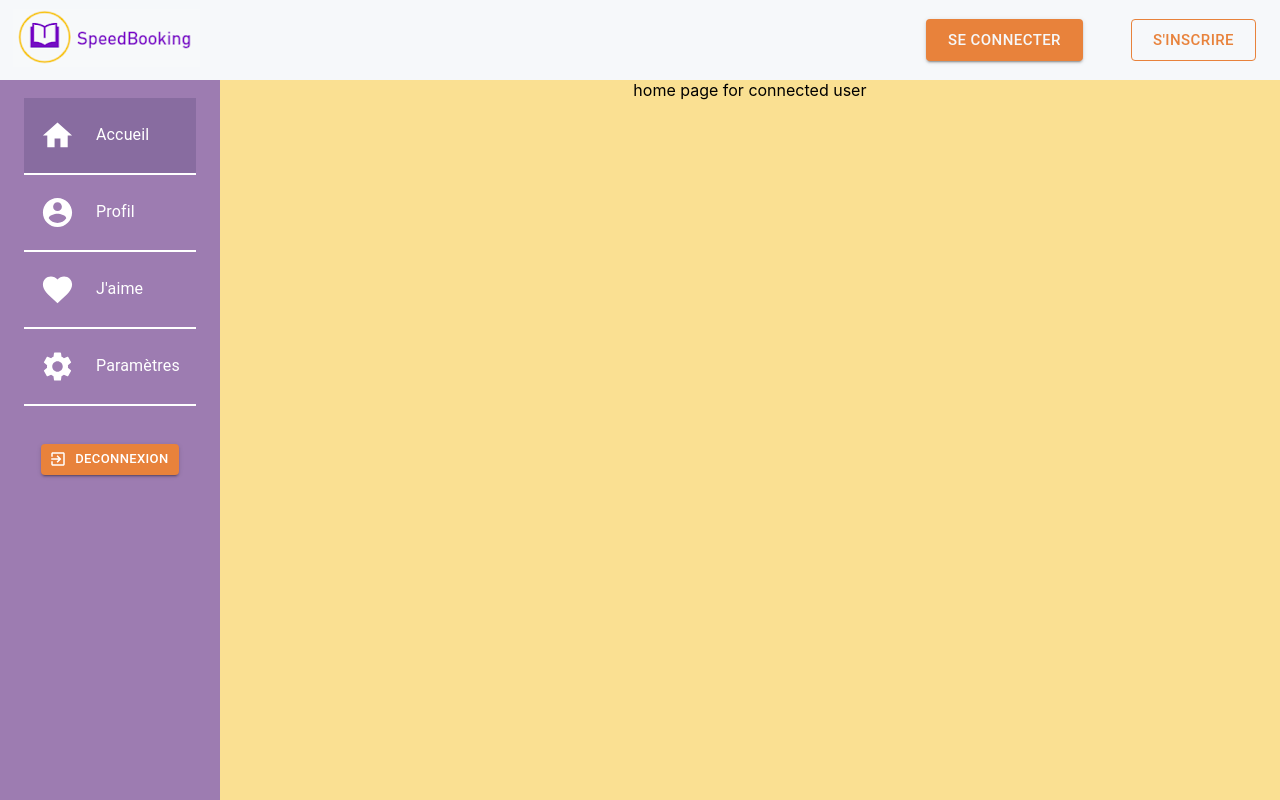
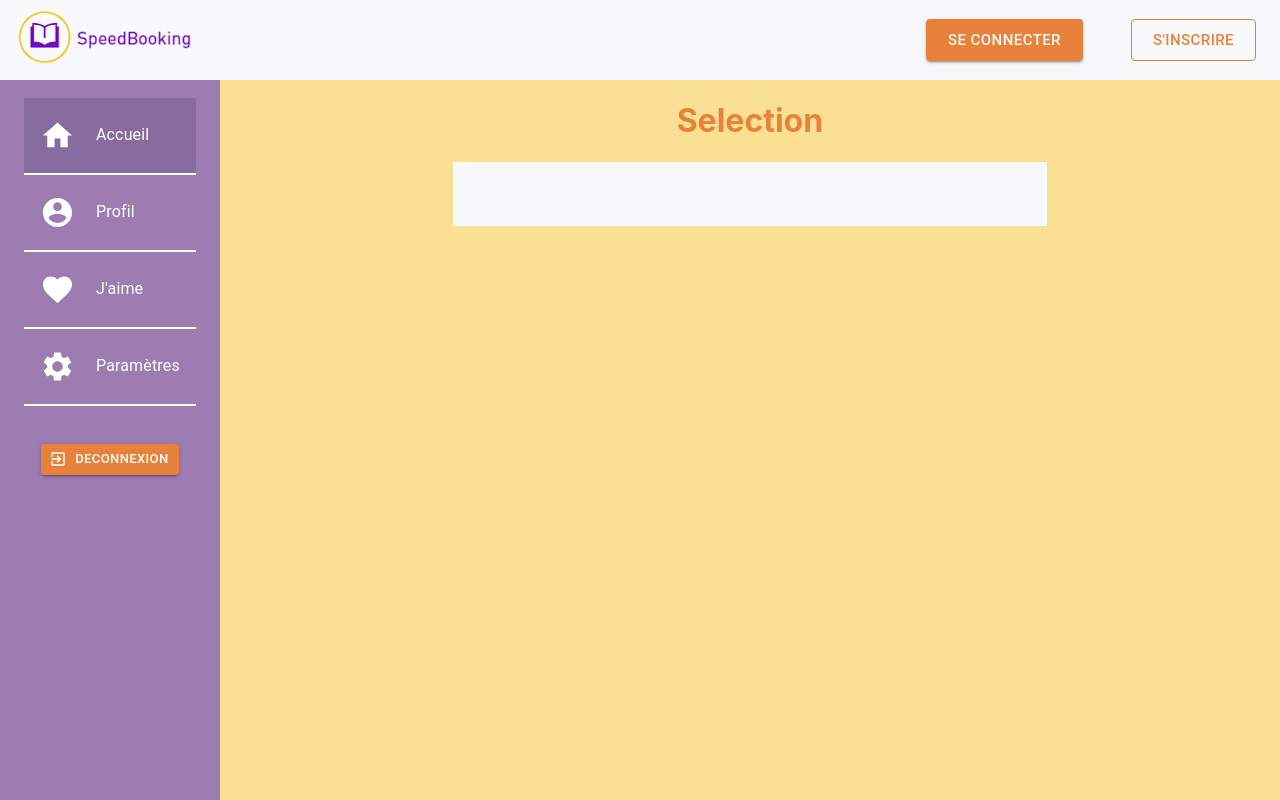
Before and after one commit to charleme/SpeedBooking-front, a React (Create React App) app: page / in a window 1280 px wide. Built offline with nearby package versions, Linux system fonts and the light colour scheme.

Commit message:
begin add_home

```diff
--- a/src/containers/ConnectedHomePage/ConnectedHomePage.tsx
+++ b/src/containers/ConnectedHomePage/ConnectedHomePage.tsx
@@ -1,11 +1,14 @@
 import React, {Component} from "react"
 import PageWithNav from "../../components/NavBar/PageWithNav";
+import Form from "../../components/Form/Form";
 
 class ConnectedHomePage extends Component {
     render() {
         return (
             <PageWithNav selected = {1}>
-                home page for connected user
+                <Form title={"Selection"}>
+
+                </Form>
             </PageWithNav>
         );
     }
```
